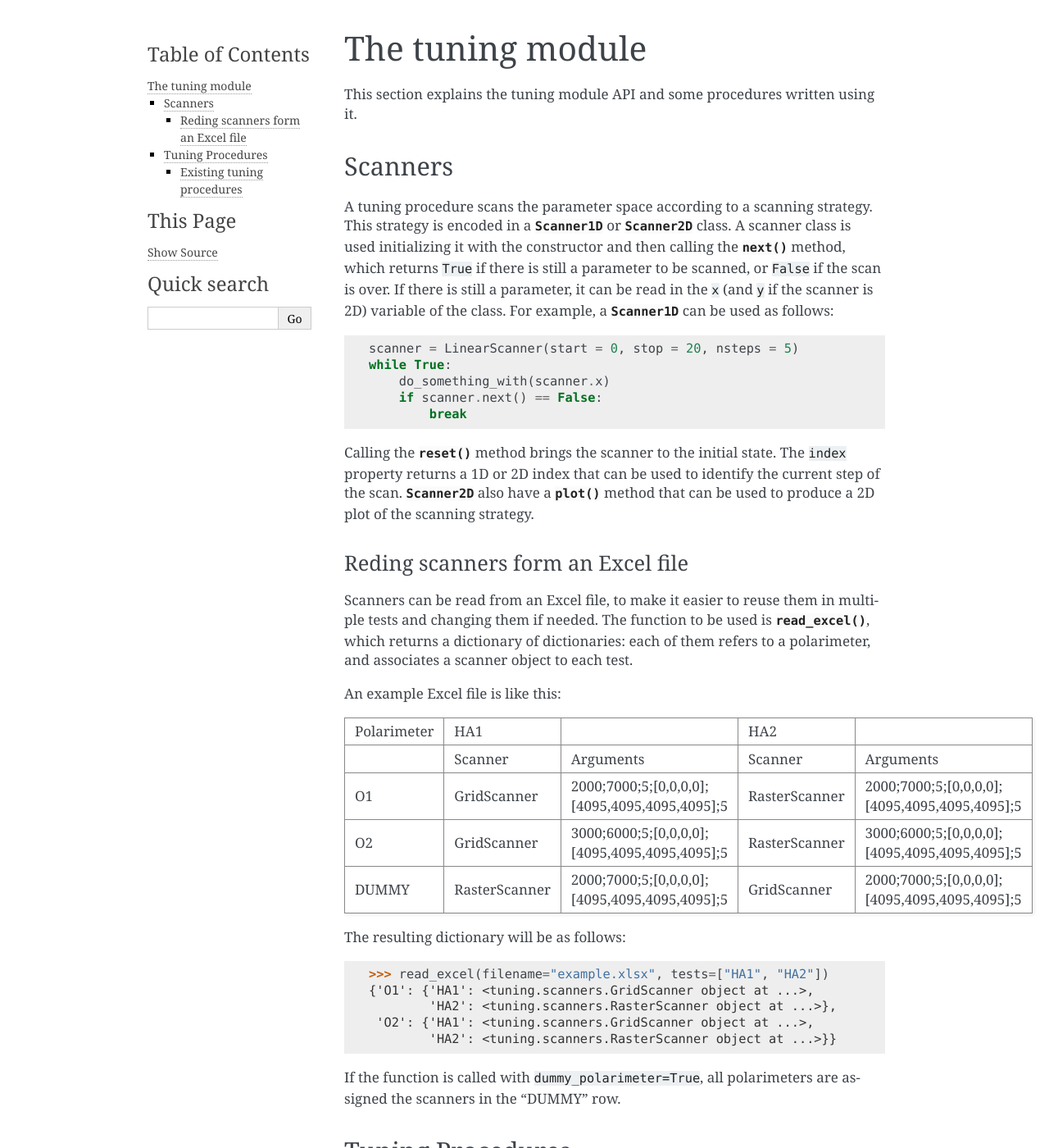
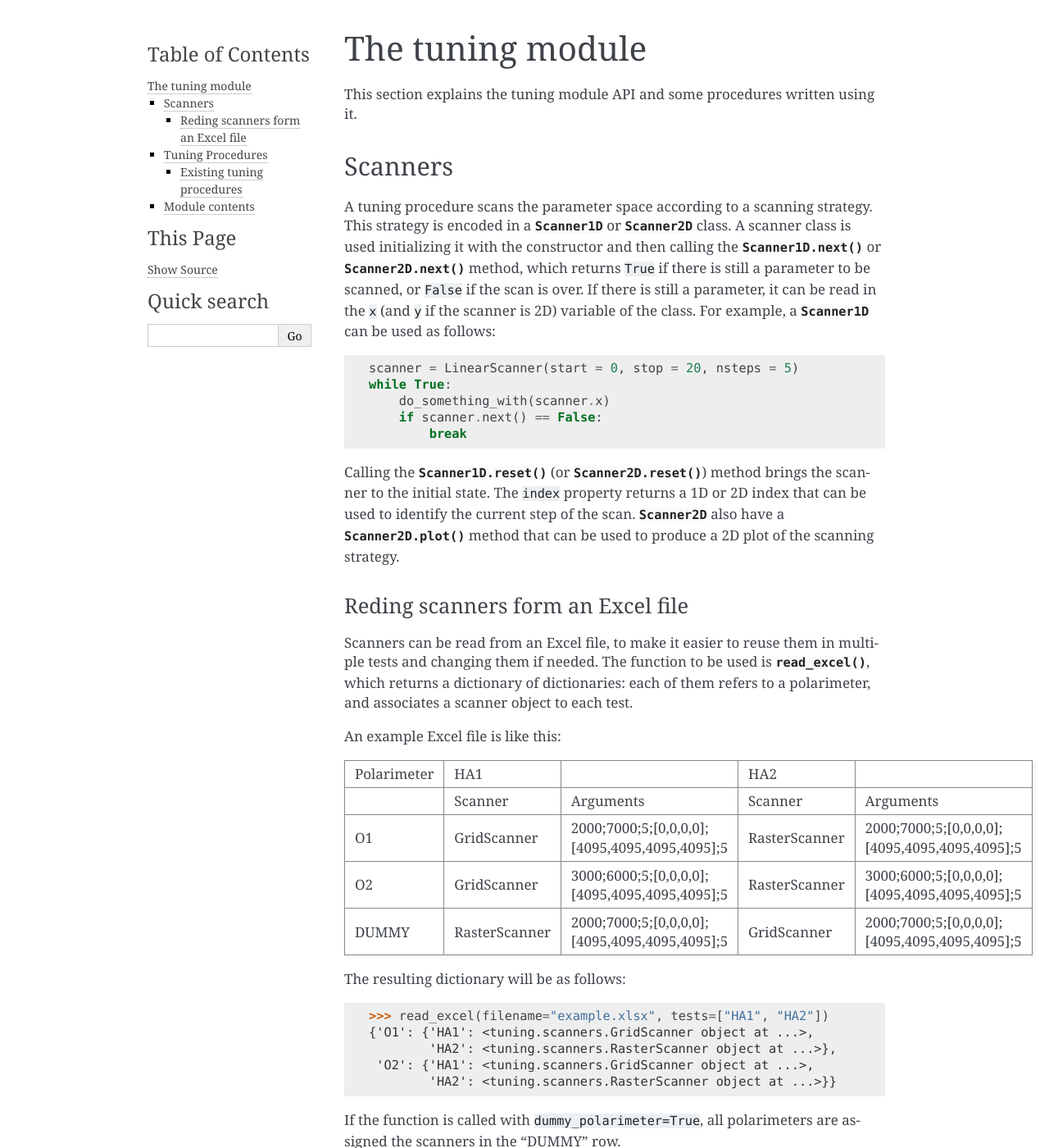
Before and after one commit to lspestrip/striptease, a Sphinx documentation site: the page built from docs/tuning.rst, in a window 1280 px wide and 1400 px high. Shown: the whole window at 82% size. Built offline with Sphinx 7.4.7, drawn with Linux system fonts in a browser that asks for light colours; some of the changed text lies outside the part shown.

Commit message:
Review tuning module docs

```diff
--- a/docs/tuning.rst
+++ b/docs/tuning.rst
@@ -7,13 +7,13 @@
 --------
 
 A tuning procedure scans the parameter space according to a scanning
-strategy. This strategy is encoded in a :class:`Scanner1D` or :class:`Scanner2D`
+strategy. This strategy is encoded in a :class:`.Scanner1D` or :class:`.Scanner2D`
 class. A scanner class is used initializing it with the constructor and
-then calling the :func:`next` method, which returns ``True`` if there is
-still a parameter to be scanned, or ``False`` if the scan is over.
-If there is still a parameter, it can be read in the ``x`` (and ``y`` if
-the scanner is 2D) variable of the class.
-For example, a :class:`Scanner1D` can be used as follows::
+then calling the :func:`.Scanner1D.next` or :func:`.Scanner2D.next` method,
+which returns ``True`` if there is still a parameter to be scanned, or ``False``
+if the scan is over. If there is still a parameter, it can be read in the ``x``
+(and ``y`` if the scanner is 2D) variable of the class.
+For example, a :class:`.Scanner1D` can be used as follows::
 
   scanner = LinearScanner(start = 0, stop = 20, nsteps = 5)
   while True:
@@ -21,18 +21,18 @@
       if scanner.next() == False:
           break
 
-Calling the :func:`reset` method brings the scanner to the initial state.
-The ``index`` property returns a 1D or 2D index that can be used to identify
-the current step of the scan.
-:class:`Scanner2D` also have a :func:`plot` method that can be used to produce
-a 2D plot of the scanning strategy.
+Calling the :func:`.Scanner1D.reset` (or :func:`.Scanner2D.reset`) method brings
+the scanner to the initial state. The ``index`` property returns a 1D or 2D index
+that can be used to identify the current step of the scan.
+:class:`.Scanner2D` also have a :func:`.Scanner2D.plot` method that can be used to
+produce a 2D plot of the scanning strategy.
 
 Reding scanners form an Excel file
 ~~~~~~~~~~~~~~~~~~~~~~~~~~~~~~~~~~
 
 Scanners can be read from an Excel file, to make it easier to reuse them
 in multiple tests and changing them if needed. The function to be used is
-:func:`read_excel`, which returns a dictionary of dictionaries: each of them
+:func:`.read_excel`, which returns a dictionary of dictionaries: each of them
 refers to a polarimeter, and associates a scanner object to each test.
 
 An example Excel file is like this:
@@ -98,7 +99,15 @@
 5. Repeat steps 3 and 4 for LNAs HA2 and HA3;
 6. Repeat steps 1-5 for leg HB.
 
-:class:`OffsetTuningProcedure` operates as follows:
+:class:`.OffsetTuningProcedure` operates as follows:
 
 1. Set all polarimeters to zero bias;
 2. Test offsets according to the scanning strategy specified by the scanner.
+
+Module contents
+----------------------------------
+
+.. automodule:: striptease.tuning
+    :members:
+    :undoc-members:
+    :show-inheritance:
```
Also changed, not shown: other parts of docs/tuning.rst (+8 -7 lines), 2 other files.
